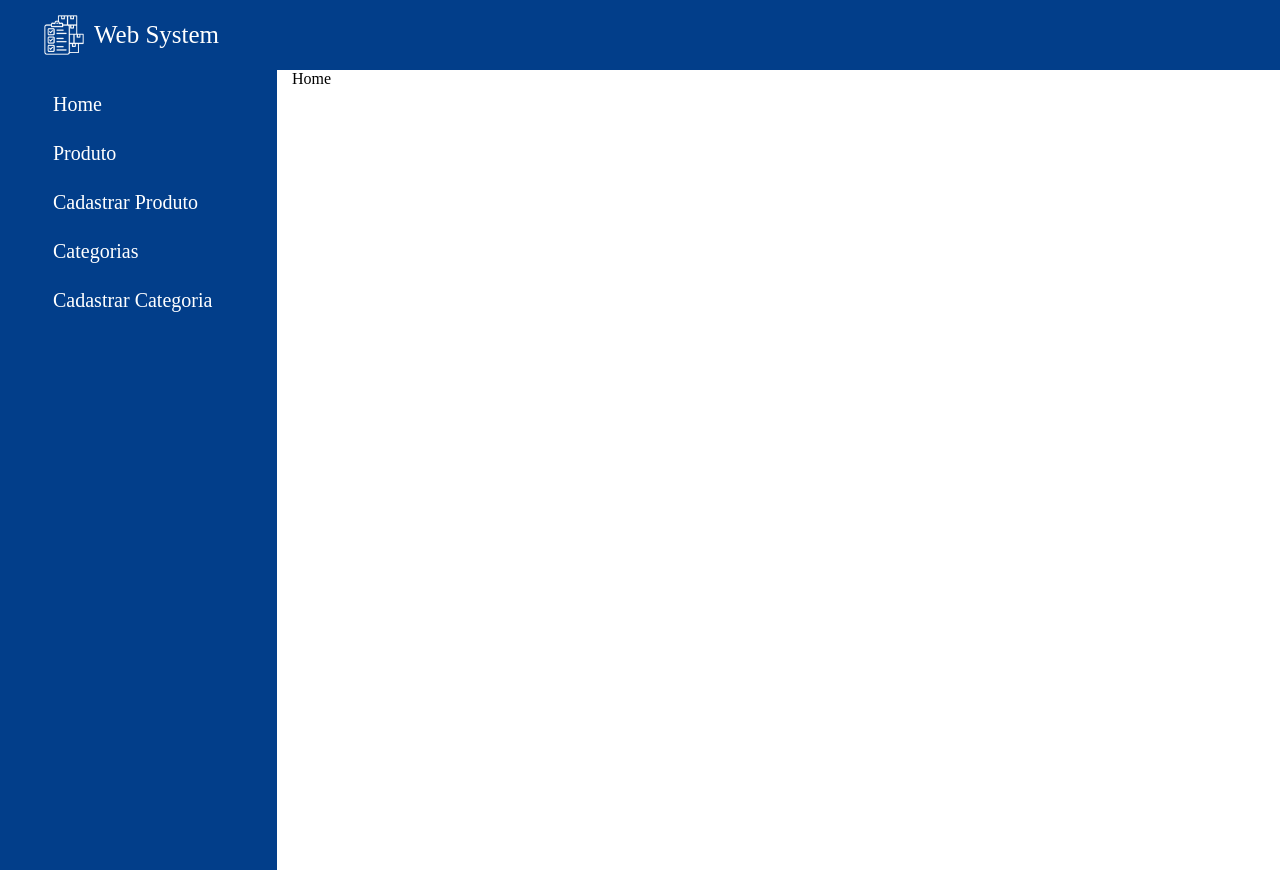
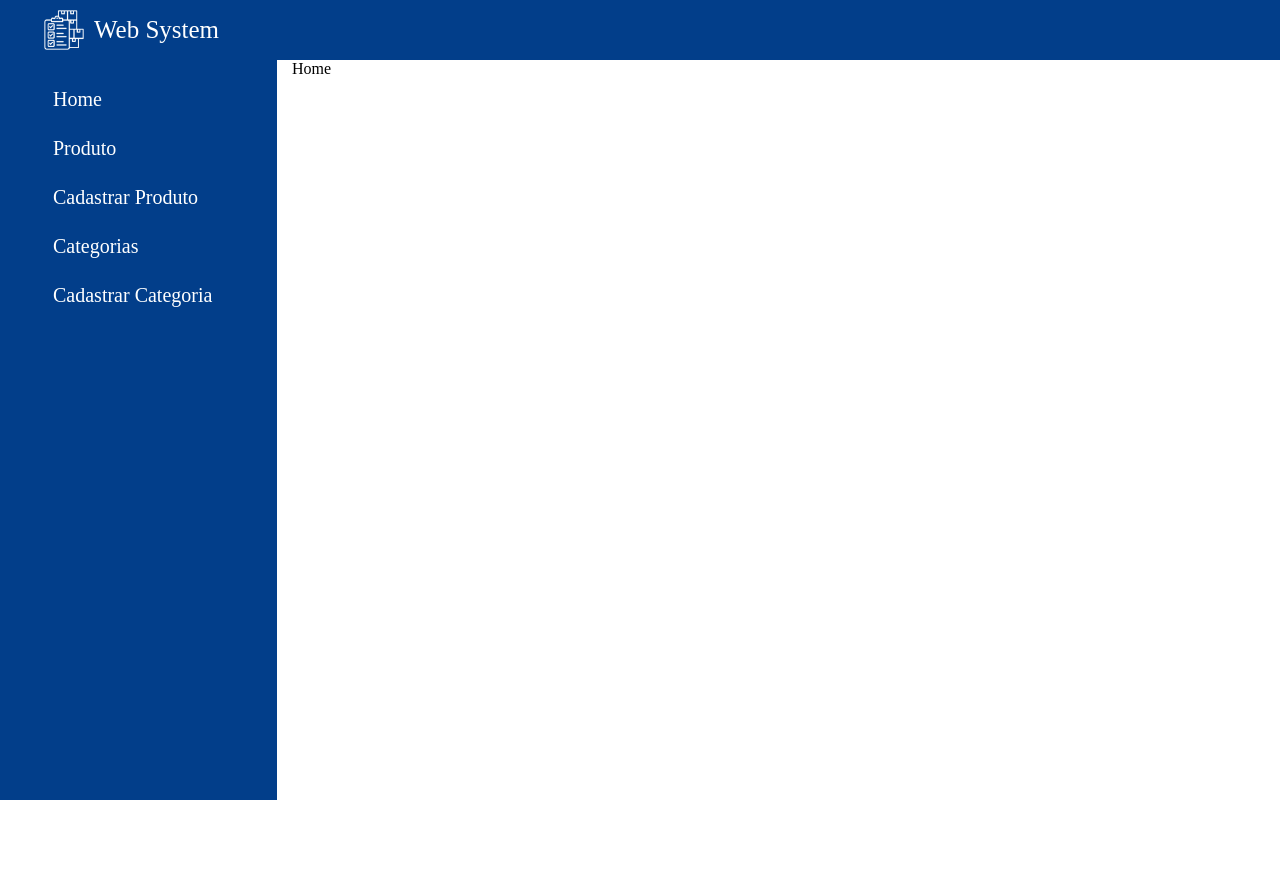
Before and after one commit to alveswellingtonn/estoque_web, a React (Create React App) app: page / in a window 1280 px wide. After the commit the page ends 800 px from the top, so only its background shows below. Built offline with nearby package versions, Linux system fonts and the light colour scheme; some icons are missing.

Commit message:
Fazendo correções no ( TopBar e Sidebar )

```diff
--- a/src/components/sideBar/Sidebar.css
+++ b/src/components/sideBar/Sidebar.css
@@ -1,17 +1,16 @@
 .sidebar {
-    /* background-color: #f8f7ff; */
-    background-color: #023e8a;;
+    background-color: #023e8a;
     flex: 1;
-    /* height: calc(100vh - 50px); */
-    height: 100vh;
+    height: calc(100vh - 60px);
     position: sticky;
-    /* top: 50px; */
     padding: 15px;
     margin-right: 15px;
-    /* border: solid 10px green; */
+    top: 60px;
+    padding-top: 20px;
 }
 
-.sidebar ul, .link {
+.sidebar ul,
+.link {
     list-style: none;
     text-decoration: none;
 }
--- a/src/components/sideBar/Sidebar.jsx
+++ b/src/components/sideBar/Sidebar.jsx
@@ -2,13 +2,7 @@ import React from 'react';
 import './Sidebar.css';
 import { Link } from "react-router-dom";
 
-import {
-  FaHouseChimney, FaCartShopping, FaCartPlus, FaBoxesStacked, FaChartLine, FaCirclePlus,
-  FaFolderPlus, FaFolder, FaGrip, FaGripLines, FaListCheck, FaListUl, FaList, FaRectangleList,
-  FaSquarePlus, FaTableList, FaRegRectangleList, FaRegSquarePlus
-} from "react-icons/fa6";
-
-
+import {FaHouseChimney, FaBoxesStacked, FaListUl, FaSquarePlus} from "react-icons/fa6";
 
 function Sidebar() {
   return (
--- a/src/components/topBar/Topbar.css
+++ b/src/components/topBar/Topbar.css
@@ -5,7 +5,11 @@
     align-items: center;
     justify-content: space-between;
     padding: 1.5rem;
-    height: 70px;
+    height: 60px;
+    width: 100%;
+    position: sticky;
+    top: 0;
+    z-index: 999;
 }
 
 .topbar div {
```
